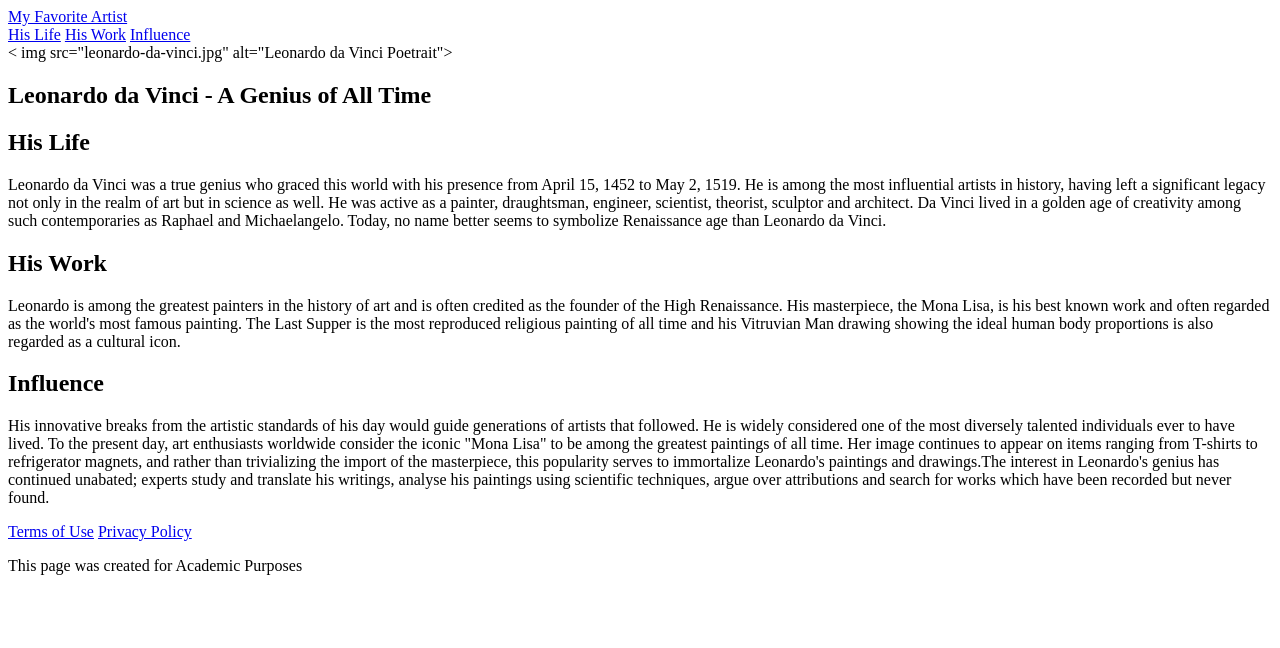
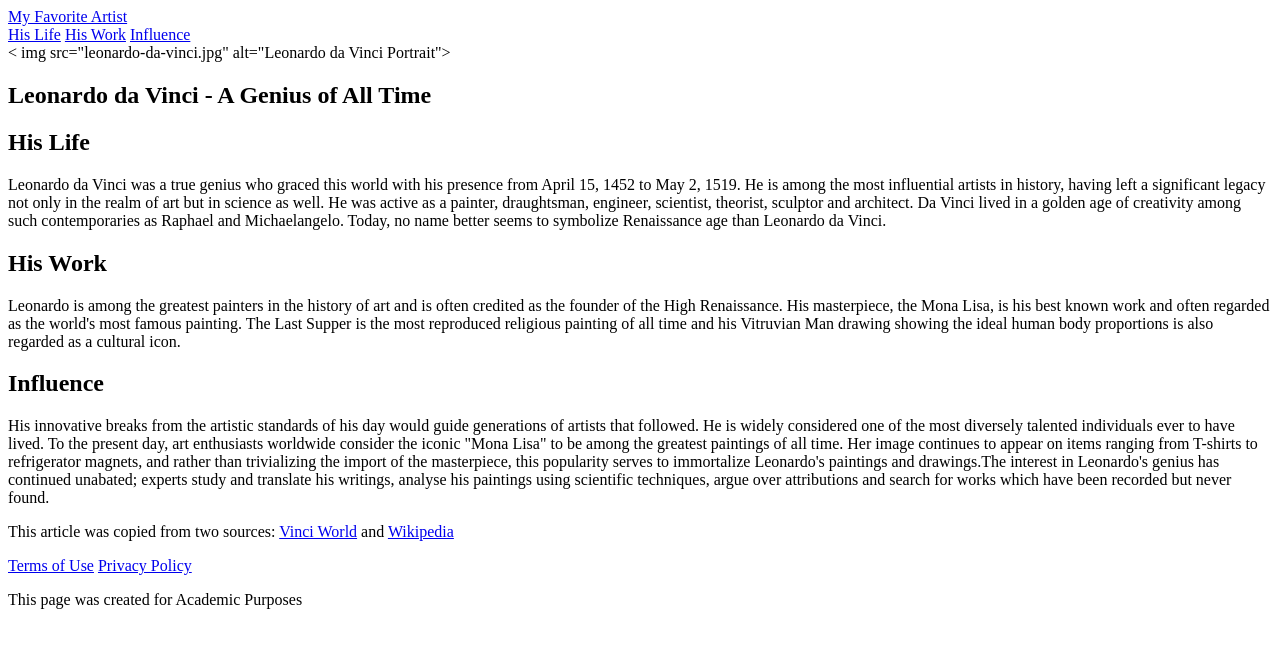
Before and after one commit to carolina-ross/m3-hw3-rossello-carolina, a plain HTML site: page index.html in a window 1280 px wide. Drawn offline with Linux system fonts and the light colour scheme.

Commit message:
Update index.html

```diff
--- a/index.html
+++ b/index.html
@@ -17,7 +17,7 @@
 
 	<main>
            <section>
-       < img src="leonardo-da-vinci.jpg" alt="Leonardo da Vinci Poetrait">
+       < img src="leonardo-da-vinci.jpg" alt="Leonardo da Vinci Portrait">
            </section>
 
 	   <section>
@@ -44,13 +44,15 @@
 
 			<p>His innovative breaks from the artistic standards of his day would guide generations of artists that followed. He is widely considered one of the most diversely talented individuals ever to have lived. To the present day, art enthusiasts worldwide consider the iconic "Mona Lisa" to be among the greatest paintings of all time. Her image continues to appear on items ranging from T-shirts to refrigerator magnets, and rather than trivializing the import of the masterpiece, this popularity serves to immortalize Leonardo's paintings and drawings.The interest in Leonardo's genius has continued unabated; experts study and translate his writings, analyse his paintings using scientific techniques, argue over attributions and search for works which have been recorded but never found.</p>
 	   </section>
+
+	   <section>
+		<p> This article was copied from two sources: <a href="https://www.leonardodavinci.net"> Vinci World</a> and <a href="https://en.wikipedia.org/wiki/Leonardo_da_Vinci"> Wikipedia</a></p>
+	   </section>
 	</main>
 
 	<footer>
-		<nav>
 			<a href="#">Terms of Use</a>
 			<a href="#">Privacy Policy</a>
-		</nav>
 			<p>This page was created for Academic Purposes</p>
 	 </footer>
 </body>
```
Lines whose indentation alone changed are shown as unchanged.
